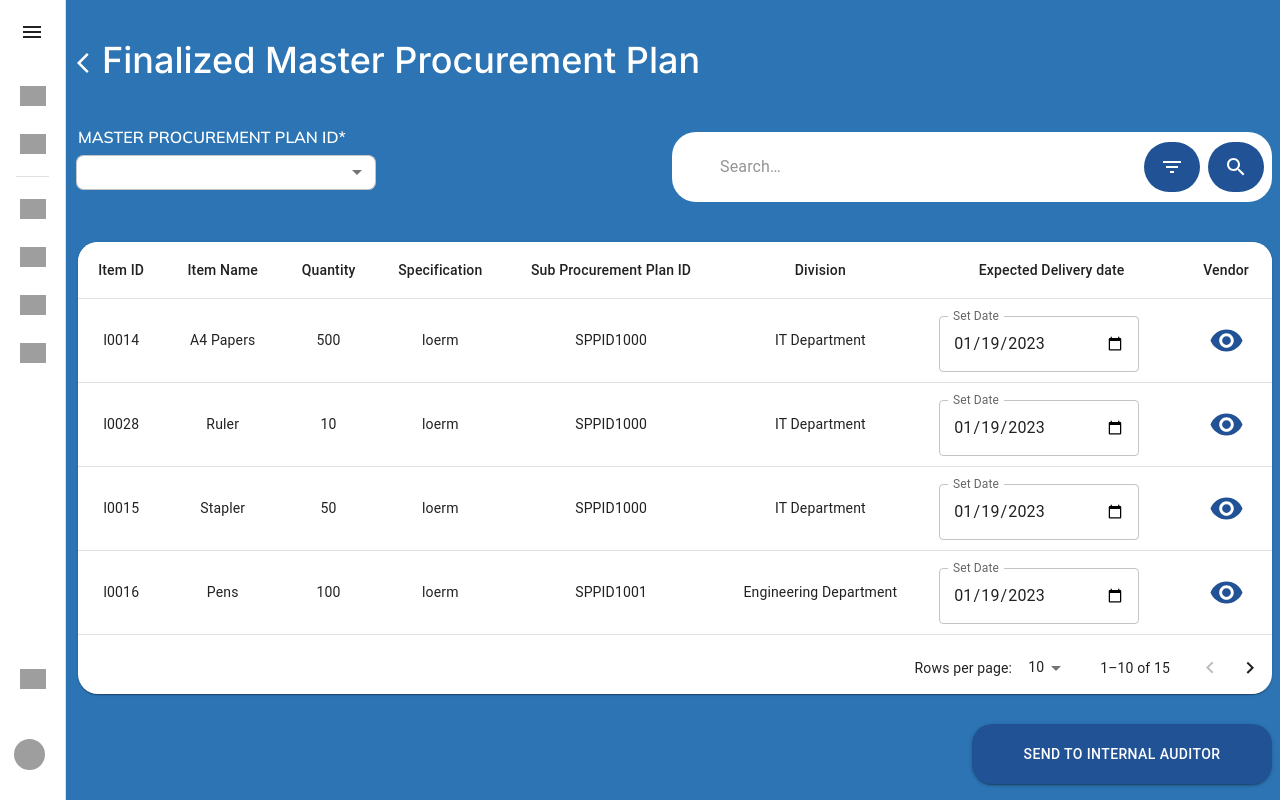
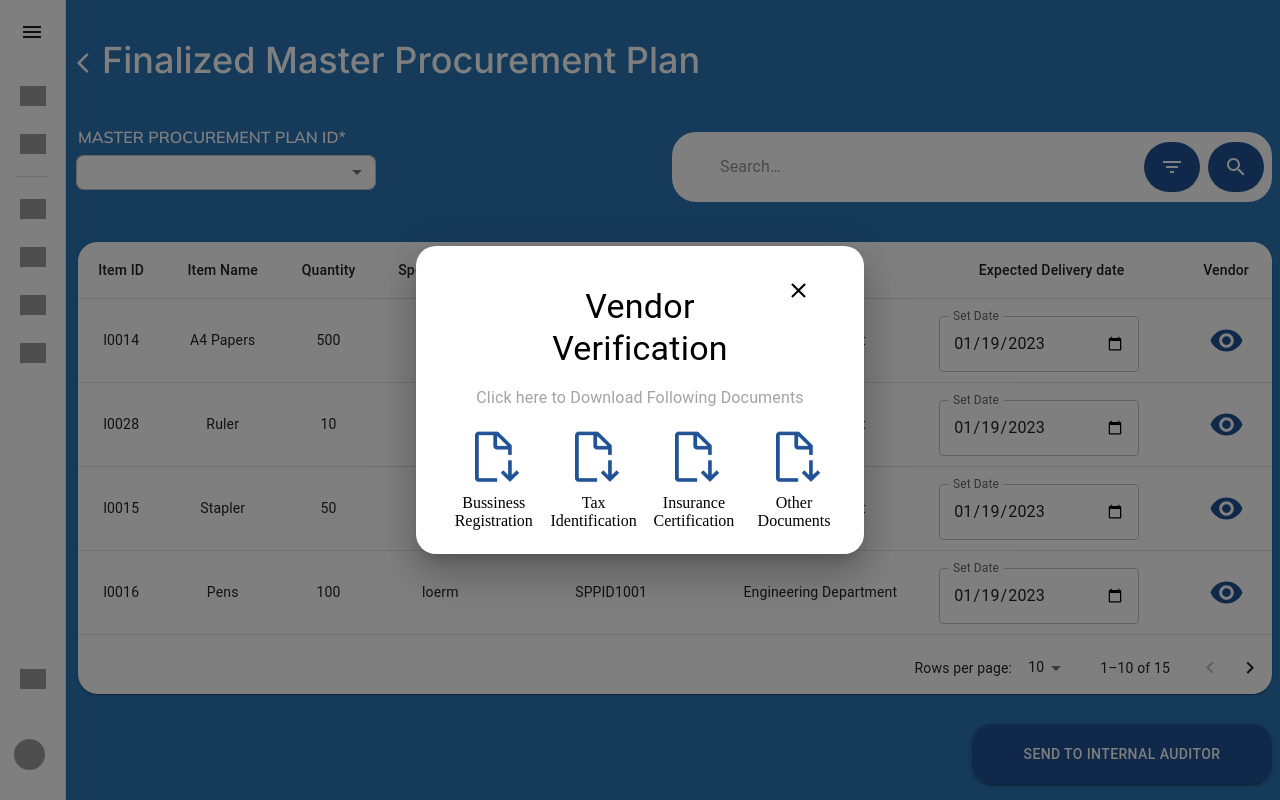
Before and after one commit to yesitha/ProcurementManagementSystem, a React (Create React App) app in the folder Code/frontend/: page / in a window 1280 px wide. Both pictures are taken after a click on the button 1226 px from the left and 340 px from the top of the page. Built offline with nearby package versions, Linux system fonts and the light colour scheme; grey boxes are pictures that could not be loaded.

Commit message:
Update
add button to the vendor verification popup and update finalized master procurement plan

```diff
--- a/Code/frontend/src/components/Popups/VendorDetails/VendorDetails.js
+++ b/Code/frontend/src/components/Popups/VendorDetails/VendorDetails.js
@@ -4,17 +4,20 @@ import Typography from '@mui/material/Typography';
 import Modal from '@mui/material/Modal';
 import { IconButton} from "@mui/material";
 import VisibilityIcon from '@mui/icons-material/Visibility';
+import DocumentDownload from '../../../images/DocumentDownload.png';
+import CloseIcon from '@mui/icons-material/Close';
 
 const style = {
     position: 'absolute',
     top: '50%',
     left: '50%',
+    align: 'center',
     transform: 'translate(-50%, -50%)',
     width: 400,
     bgcolor: 'background.paper',
-  border: '2px solid #000',
+    borderRadius: 5,
     boxShadow: 24,
-  p: 4,
+    p: 3,
 };
 
 export default function BasicModal() {
@@ -24,20 +27,41 @@ export default function BasicModal() {
 
   return (
     <div>
-      <IconButton><VisibilityIcon sx={{color:'#205295', fontSize:35}}/></IconButton>
+      <IconButton onClick={handleOpen}><VisibilityIcon sx={{color:'#205295', fontSize:35}}/></IconButton>
       <Modal
         open={open}
-        onClose={handleClose}
+        // onClose={handleClose}
         aria-labelledby="modal-modal-title"
         aria-describedby="modal-modal-description"
       >
         <Box sx={style}>
-          <Typography id="modal-modal-title" variant="h6" component="h2">
-            Text in a modal
+            <div style={{position:'absolute',right:'10%'}}>
+            <IconButton onClick={handleClose}><CloseIcon sx={{color:'#000', fontSize:25}}/></IconButton>
+            </div>
+          <Typography id="modal-modal-title" variant="h4" component="h2" align='center' sx={{mt:2}}>
+            Vendor <br/>Verification
           </Typography>
-          <Typography id="modal-modal-description" sx={{ mt: 2 }}>
-            Duis mollis, est non commodo luctus, nisi erat porttitor ligula.
+          <Typography id="modal-modal-description" sx={{ mt: 2, color: '#A3A3A3' }} align='center'>
+            Click here to Download Following Documents
           </Typography>
+          <div style={{display : 'flex' ,alignItems: 'center', justifyContent: 'center', textAlign:'center', marginTop:10}}>
+            <div>
+            <IconButton><img src={DocumentDownload}/></IconButton>
+            <label>Bussiness Registration</label>
+            </div>
+            <div>
+            <IconButton><img src={DocumentDownload}/></IconButton>
+            <label>Tax Identification</label>
+            </div>
+            <div>
+            <IconButton><img src={DocumentDownload}/></IconButton>
+            <label>Insurance Certification</label>
+            </div>
+            <div>
+            <IconButton><img src={DocumentDownload}/></IconButton>
+            <label>Other Documents</label>
+            </div>
+          </div>
         </Box>
       </Modal>
     </div>
--- a/Code/frontend/src/pages/ProcurementCommitee/FinalizedMasterProcurementPlan/FinalizedMasterProcurementPlan.js
+++ b/Code/frontend/src/pages/ProcurementCommitee/FinalizedMasterProcurementPlan/FinalizedMasterProcurementPlan.js
@@ -53,20 +53,20 @@ const columns = [
 
   const rows = [
     createData('I0014','A4 Papers','500','loerm','SPPID1000','IT Department',Setdate(),<VendorDetails/>),
-    createData('I0028', 'Ruler', '10','loerm','SPPID1000','IT Department',Setdate(),<IconButton><VisibilityIcon sx={{color:'#205295', fontSize:35}}/></IconButton>),
-    createData('I0015', 'Stapler', '50','loerm','SPPID1000','IT Department',Setdate(),<IconButton><VisibilityIcon sx={{color:'#205295', fontSize:35}}/></IconButton>),
-    createData('I0016', 'Pens', '100','loerm','SPPID1001','Engineering Department',Setdate(),<IconButton><VisibilityIcon sx={{color:'#205295', fontSize:35}}/></IconButton>),
-    createData('I0017', 'Notebooks', '25','loerm','SPPID1001','Engineering Department',Setdate(),<IconButton><VisibilityIcon sx={{color:'#205295', fontSize:35}}/></IconButton>),
-    createData('I0018', 'Printer Ink', '10','loerm','SPPID1001','Engineering Department',Setdate(),<IconButton><VisibilityIcon sx={{color:'#205295', fontSize:35}}/></IconButton>),
-    createData('I0019', 'Paper Clips', '200','loerm','SPPID1001','Engineering Department',Setdate(),<IconButton><VisibilityIcon sx={{color:'#205295', fontSize:35}}/></IconButton>),
-    createData('I0020', 'Tape', '15','loerm','SPPID1002','Finance Department',Setdate(),<IconButton><VisibilityIcon sx={{color:'#205295', fontSize:35}}/></IconButton>),
-    createData('I0021', 'Envelopes', '75','loerm','SPPID1002','Finance Department',Setdate(),<IconButton><VisibilityIcon sx={{color:'#205295', fontSize:35}}/></IconButton>),
-    createData('I0022', 'File Folders', '50','loerm','SPPID1002','Finance Department',Setdate(),<IconButton><VisibilityIcon sx={{color:'#205295', fontSize:35}}/></IconButton>),
-    createData('I0023', 'Scissors', '20','loerm','SPPID1002','Finance Department',Setdate(),<IconButton><VisibilityIcon sx={{color:'#205295', fontSize:35}}/></IconButton>),
-    createData('I0024', 'Whiteboard Markers', '30','loerm','SPPID1002','Finance Department',Setdate(),<IconButton><VisibilityIcon sx={{color:'#205295', fontSize:35}}/></IconButton>),
-    createData('I0025', 'Calculator', '5','loerm','SPPID1002','Finance Department',Setdate(),<IconButton><VisibilityIcon sx={{color:'#205295', fontSize:35}}/></IconButton>),
-    createData('I0026', 'Post-it Notes', '100','loerm','SPPID1003','Technical Department',Setdate(),<IconButton><VisibilityIcon sx={{color:'#205295', fontSize:35}}/></IconButton>),
-    createData('I0027', 'Highlighters', '20','loerm','SPPID1003','Technical Department',Setdate(),<IconButton><VisibilityIcon sx={{color:'#205295', fontSize:35}}/></IconButton>),
+    createData('I0028', 'Ruler', '10','loerm','SPPID1000','IT Department',Setdate(),<VendorDetails/>),
+    createData('I0015', 'Stapler', '50','loerm','SPPID1000','IT Department',Setdate(),<VendorDetails/>),
+    createData('I0016', 'Pens', '100','loerm','SPPID1001','Engineering Department',Setdate(),<VendorDetails/>),
+    createData('I0017', 'Notebooks', '25','loerm','SPPID1001','Engineering Department',Setdate(),<VendorDetails/>),
+    createData('I0018', 'Printer Ink', '10','loerm','SPPID1001','Engineering Department',Setdate(),<VendorDetails/>),
+    createData('I0019', 'Paper Clips', '200','loerm','SPPID1001','Engineering Department',Setdate(),<VendorDetails/>),
+    createData('I0020', 'Tape', '15','loerm','SPPID1002','Finance Department',Setdate(),<VendorDetails/>),
+    createData('I0021', 'Envelopes', '75','loerm','SPPID1002','Finance Department',Setdate(),<VendorDetails/>),
+    createData('I0022', 'File Folders', '50','loerm','SPPID1002','Finance Department',Setdate(),<VendorDetails/>),
+    createData('I0023', 'Scissors', '20','loerm','SPPID1002','Finance Department',Setdate(),<VendorDetails/>),
+    createData('I0024', 'Whiteboard Markers', '30','loerm','SPPID1002','Finance Department',Setdate(),<VendorDetails/>),
+    createData('I0025', 'Calculator', '5','loerm','SPPID1002','Finance Department',Setdate(),<VendorDetails/>),
+    createData('I0026', 'Post-it Notes', '100','loerm','SPPID1003','Technical Department',Setdate(),<VendorDetails/>),
+    createData('I0027', 'Highlighters', '20','loerm','SPPID1003','Technical Department',Setdate(),<VendorDetails/>),
   ]
 
 //===========================================================================
```
Also changed, not shown: Code/frontend/src/images/DocumentDownload.png (added), 1 other file (tests, documents, lock files or other folders). Lines whose indentation alone changed are shown as unchanged.
